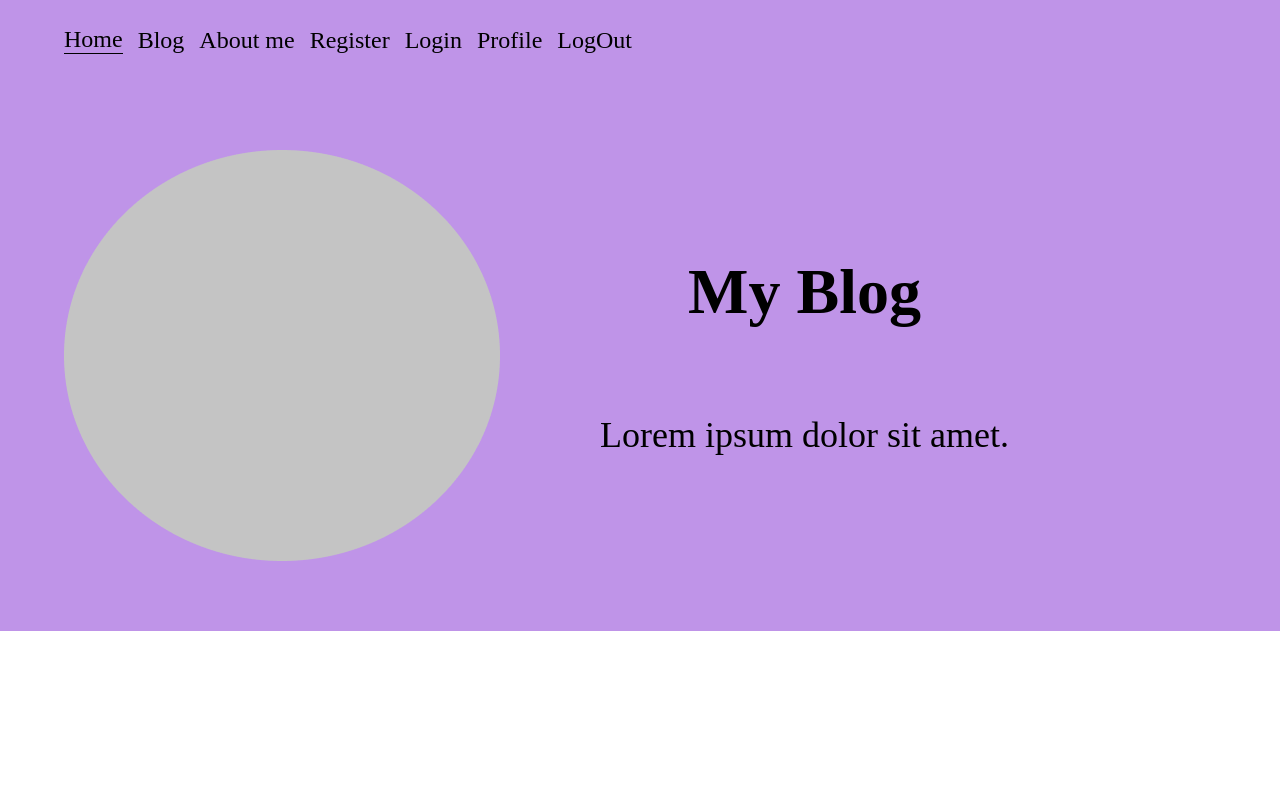
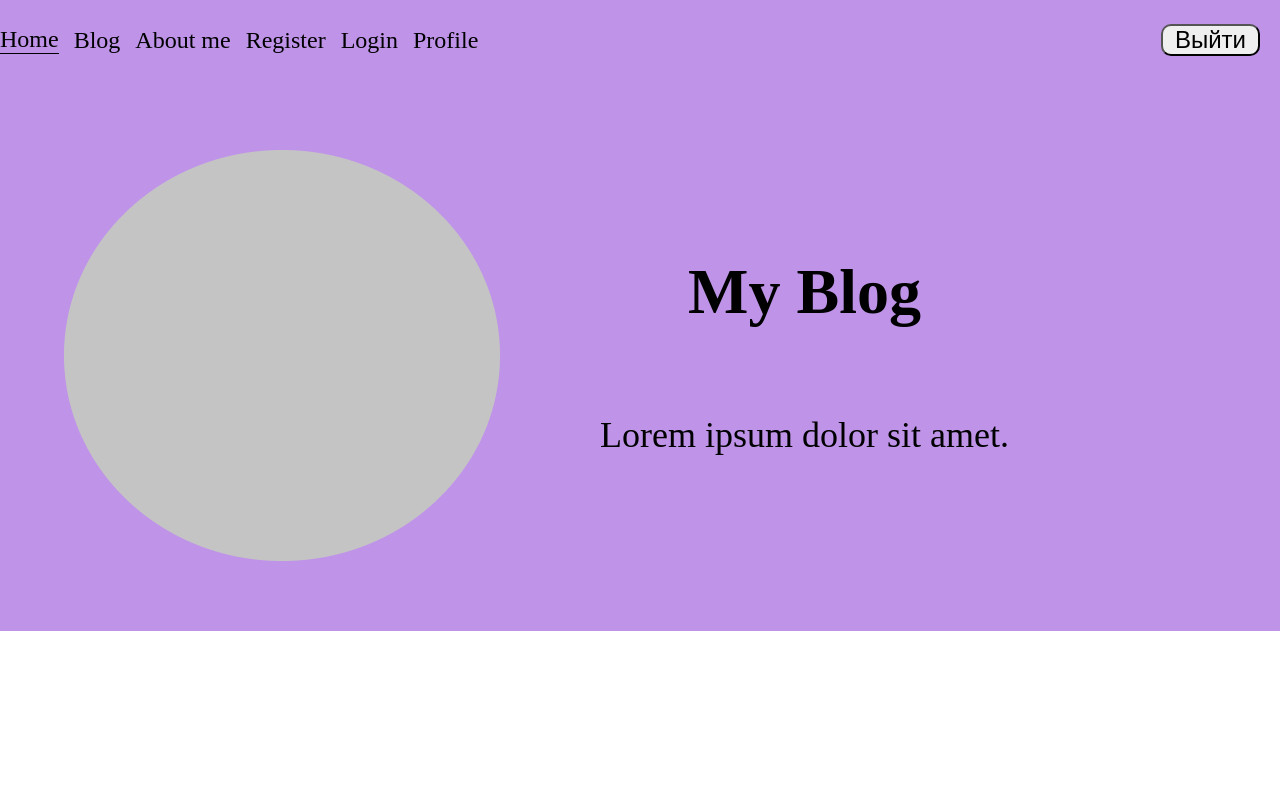
Before and after one commit to Persona451/MyBlog, a React (Create React App) app: page / in a window 1280 px wide. Shown: the top 800 px of the page. Built offline with nearby package versions, Linux system fonts and the light colour scheme; a web font is replaced by a local one.

Commit message:
redirects and logout are done

```diff
--- a/src/components/Header/Header.jsx
+++ b/src/components/Header/Header.jsx
@@ -14,7 +14,7 @@ const Header = () => {
     const dispatch = useDispatch();
     const handleLogout = () => {
         dispatch(logout());
-    };
+      };
     return (
         <header>
             <nav className={styles.nav}>
@@ -24,9 +24,11 @@ const Header = () => {
                 <NavLink to="/register" className={activeClass}>Register</NavLink>
                 <NavLink to="/login" className={activeClass}>Login</NavLink>
                 <NavLink to="/profile" className={activeClass}>Profile</NavLink>
-                <NavLink to="/logout" className={activeClass} onClick={handleLogout}>LogOut</NavLink>
             </nav>
             <p className={styles.username}>{username}</p>
+            <button className={styles.button} onClick={handleLogout}>
+                Выйти
+            </button>
         </header>
     );
 };
--- a/src/components/Header/header.module.css
+++ b/src/components/Header/header.module.css
@@ -1,6 +1,9 @@
 header {
     background-color: #BF94E8;
+    display: flex;
+    align-items: center;
 }
+
 .nav {
     width: 90%;
     margin: auto;
@@ -9,11 +12,20 @@ header {
     align-items: center;
     gap: 15px;
 }
+
 .link {
     font-size: 24px;
     color: black;
     text-decoration: none;
 }
+
 .active {
     border-bottom: 1px solid black;
 }
+
+.button {
+    width: 100px;
+    font-size: 24px;
+    margin: auto 20px;
+    border-radius: 10px;
+}
```
